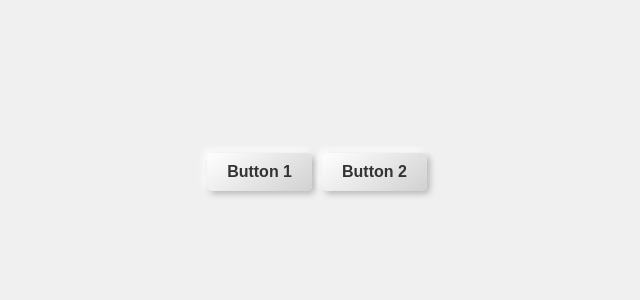
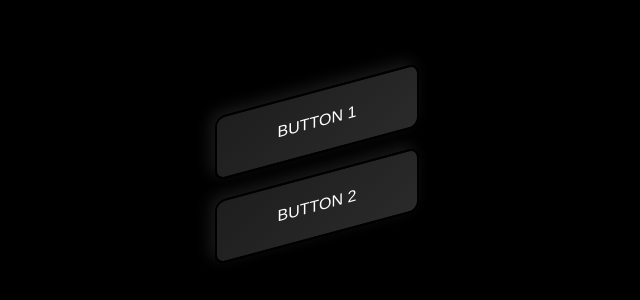
Before and after one commit to GoFetchAVideo/18-Content, a plain HTML site: page index.html in a window 1280 px wide. Shown: the part 236-536 px from the top of the page, without its empty margins (323-963 px from the left). Drawn offline with Linux system fonts and the light colour scheme.

Commit message:
Update style.css

```diff
--- a/style.css
+++ b/style.css
@@ -1,31 +1,45 @@
 body {
+    background-color: black;
+    color: white;
     font-family: Arial, sans-serif;
     display: flex;
     justify-content: center;
     align-items: center;
     height: 100vh;
-    background-color: #f0f0f0;
+    margin: 0;
+    overflow: hidden;
 }
 
 .button-container {
     display: flex;
-    gap: 10px;
+    flex-direction: column;
+    gap: 20px;
 }
 
 .iso-button {
-    background: linear-gradient(145deg, #ffffff, #d1d1d1);
-    border: none;
-    padding: 10px 20px;
+    width: 200px;
+    height: 60px;
+    background: linear-gradient(145deg, #1e1e1e, #2a2a2a);
+    border: 2px solid #000;
+    box-shadow: -5px -5px 15px rgba(255, 255, 255, 0.1), 5px 5px 15px rgba(0, 0, 0, 0.7);
+    border-radius: 10px;
+    transform: skewY(-15deg);
+    display: flex;
+    justify-content: center;
+    align-items: center;
     font-size: 16px;
-    font-weight: bold;
-    color: #333;
-    border-radius: 5px;
-    box-shadow: 3px 3px 6px #b8b8b8, -3px -3px 6px #ffffff;
+    color: white;
+    text-transform: uppercase;
     cursor: pointer;
-    transition: all 0.2s ease-in-out;
+    transition: transform 0.3s ease, box-shadow 0.3s ease;
 }
 
 .iso-button:hover {
-    box-shadow: inset 3px 3px 6px #b8b8b8, inset -3px -3px 6px #ffffff;
-    background: linear-gradient(145deg, #e0e0e0, #ffffff);
+    transform: skewY(-15deg) translateY(-10px);
+    box-shadow: -10px -10px 20px rgba(255, 255, 255, 0.2), 10px 10px 20px rgba(0, 0, 0, 0.8);
 }
+
+.iso-button:active {
+    transform: skewY(-15deg) translateY(5px);
+    box-shadow: -3px -3px 10px rgba(255, 255, 255, 0.1), 3px 3px 10px rgba(0, 0, 0, 0.6);
+}
```
